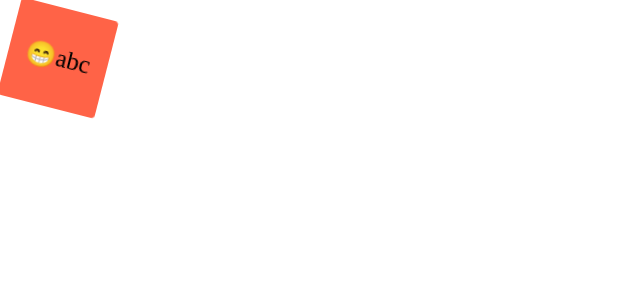
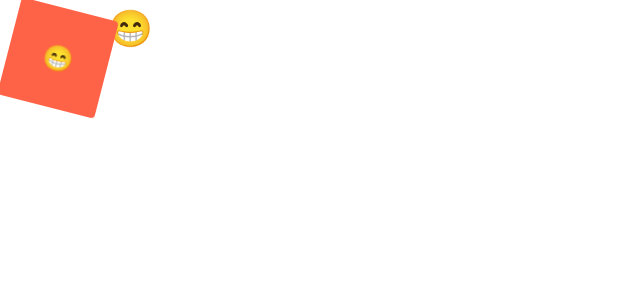
Before and after one commit to sungkuk5420/react-masterclass, a React (Create React App) app: page / in a window 1280 px wide. Shown: the top 300 px of the page, without its empty margins (0-640 px from the left). Built offline with nearby package versions, Linux system fonts and the light colour scheme.

Commit message:
스타일 컴포넌트의 의사 선택자

```diff
--- a/src/App.js
+++ b/src/App.js
@@ -19,6 +19,14 @@ const rotateAnimation = keyframes`
     border-radius: 0px;
   }
 `;
+
+const Emoji = styled.span`
+  font-size:36px;
+  &:hover{
+    font-size:48px;
+  }
+`;
+
 const Box = styled.div`
   width: 100px;
   height: 100px;
@@ -27,25 +35,19 @@ const Box = styled.div`
   display: flex;
   align-items: center;
   justify-content: center;
-  span{
+  ${Emoji}{
     font-size: 25px;
     &:hover{
-      font-size: 35px;
+      font-size: 98px;
     }
   }
   `;
-const SpanTag = styled.span`
-  font-size:18px;
-`;
-
-
-
 function App() {
   return <Wrapper as="header">
     <Box>
-      <span>😁</span>
-      <SpanTag>abc</SpanTag>
+      <Emoji>😁</Emoji>
     </Box>
+    <Emoji>😁</Emoji>
   </Wrapper>
 }
 
```
